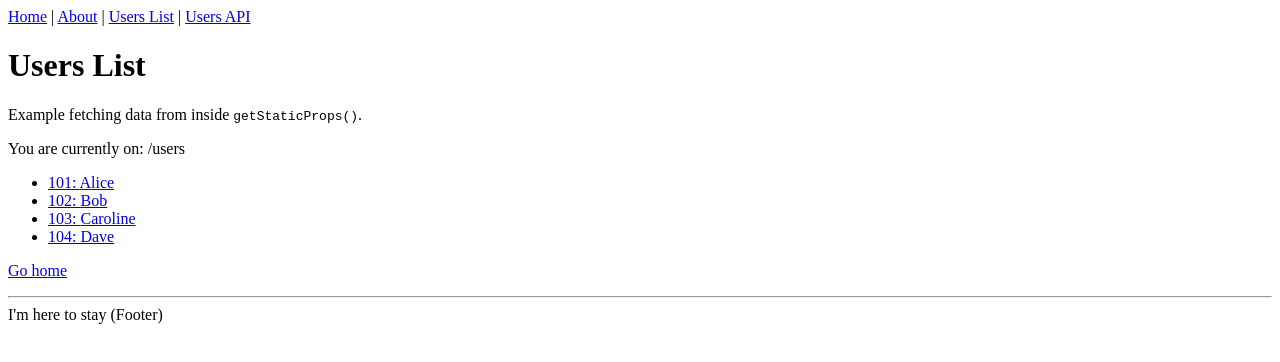
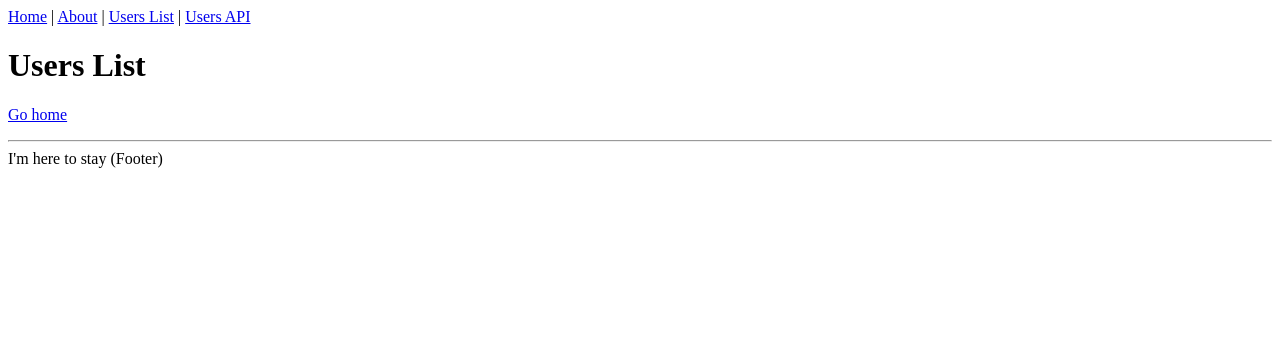
Before and after one commit to yuritoledo/twitter_clone_nextjs_prisma, a Next.js app: page /users in a window 1280 px wide. Shown: the top 362 px of the page. Built offline with nearby package versions, Linux system fonts and the light colour scheme.

Commit message:
chore: removing nextjs "bloatware"

```diff
--- a/components/Layout.tsx
+++ b/components/Layout.tsx
@@ -7,7 +7,9 @@ type Props = {
   title?: string
 }
 
-const Layout = ({ children, title = 'This is the default title' }: Props) => (
+const Layout = (props: Props) => {
+  const { children, title = 'This is the default title' } = props
+  return (
     <div>
       <Head>
         <title>{title}</title>
@@ -36,6 +38,7 @@ const Layout = ({ children, title = 'This is the default title' }: Props) => (
         <span>I'm here to stay (Footer)</span>
       </footer>
     </div>
-)
+  );
+}
 
 export default Layout
--- a/components/List.tsx
+++ /dev/null
@@ -1,19 +0,0 @@
-import * as React from 'react'
-import ListItem from './ListItem'
-import { User } from '../interfaces'
-
-type Props = {
-  items: User[]
-}
-
-const List = ({ items }: Props) => (
-  <ul>
-    {items.map((item) => (
-      <li key={item.id}>
-        <ListItem data={item} />
-      </li>
-    ))}
-  </ul>
-)
-
-export default List
--- a/components/ListItem.tsx
+++ /dev/null
@@ -1,18 +0,0 @@
-import React from 'react'
-import Link from 'next/link'
-
-import { User } from '../interfaces'
-
-type Props = {
-  data: User
-}
-
-const ListItem = ({ data }: Props) => (
-  <Link href="/users/[id]" as={`/users/${data.id}`}>
-    <a>
-      {data.id}: {data.name}
-    </a>
-  </Link>
-)
-
-export default ListItem
--- a/pages/api/users/index.ts
+++ /dev/null
@@ -1,16 +0,0 @@
-import { NextApiRequest, NextApiResponse } from 'next'
-import { sampleUserData } from '../../../utils/sample-data'
-
-const handler = (_req: NextApiRequest, res: NextApiResponse) => {
-  try {
-    if (!Array.isArray(sampleUserData)) {
-      throw new Error('Cannot find user data')
-    }
-
-    res.status(200).json(sampleUserData)
-  } catch (err) {
-    res.status(500).json({ statusCode: 500, message: err.message })
-  }
-}
-
-export default handler
--- a/pages/index.tsx
+++ b/pages/index.tsx
@@ -1,7 +1,8 @@
 import Link from 'next/link'
 import Layout from '../components/Layout'
 
-const IndexPage = () => (
+const IndexPage = () => {
+  return (
     <Layout title="Home | Next.js + TypeScript Example">
       <h1>Hello Next.js 👋</h1>
       <p>
@@ -10,6 +11,7 @@ const IndexPage = () => (
         </Link>
       </p>
     </Layout>
-)
+  );
+}
 
 export default IndexPage
--- a/pages/users/index.tsx
+++ b/pages/users/index.tsx
@@ -2,9 +2,7 @@ import { GetStaticProps } from 'next'
 import Link from 'next/link'
 
 import { User } from '../../interfaces'
-import { sampleUserData } from '../../utils/sample-data'
 import Layout from '../../components/Layout'
-import List from '../../components/List'
 
 type Props = {
   items: User[]
@@ -13,11 +11,7 @@ type Props = {
 const WithStaticProps = ({ items }: Props) => (
   <Layout title="Users List | Next.js + TypeScript Example">
     <h1>Users List</h1>
-    <p>
-      Example fetching data from inside <code>getStaticProps()</code>.
-    </p>
-    <p>You are currently on: /users</p>
-    <List items={items} />
+    <pre>{items}</pre>
     <p>
       <Link href="/">
         <a>Go home</a>
@@ -27,11 +21,7 @@ const WithStaticProps = ({ items }: Props) => (
 )
 
 export const getStaticProps: GetStaticProps = async () => {
-  // Example for including static props in a Next.js function component page.
-  // Don't forget to include the respective types for any props passed into
-  // the component.
-  const items: User[] = sampleUserData
-  return { props: { items } }
+  return { props: { items: [] } }
 }
 
 export default WithStaticProps
--- a/utils/sample-data.ts
+++ /dev/null
@@ -1,9 +0,0 @@
-import { User } from '../interfaces'
-
-/** Dummy user data. */
-export const sampleUserData: User[] = [
-  { id: 101, name: 'Alice' },
-  { id: 102, name: 'Bob' },
-  { id: 103, name: 'Caroline' },
-  { id: 104, name: 'Dave' },
-]
```
Also changed, not shown: components/ListDetail.tsx (deleted, +0 -16 lines), pages/about.tsx (deleted, +0 -16 lines), pages/users/[id].tsx (+8 -42 lines). Lines whose indentation alone changed are shown as unchanged.
